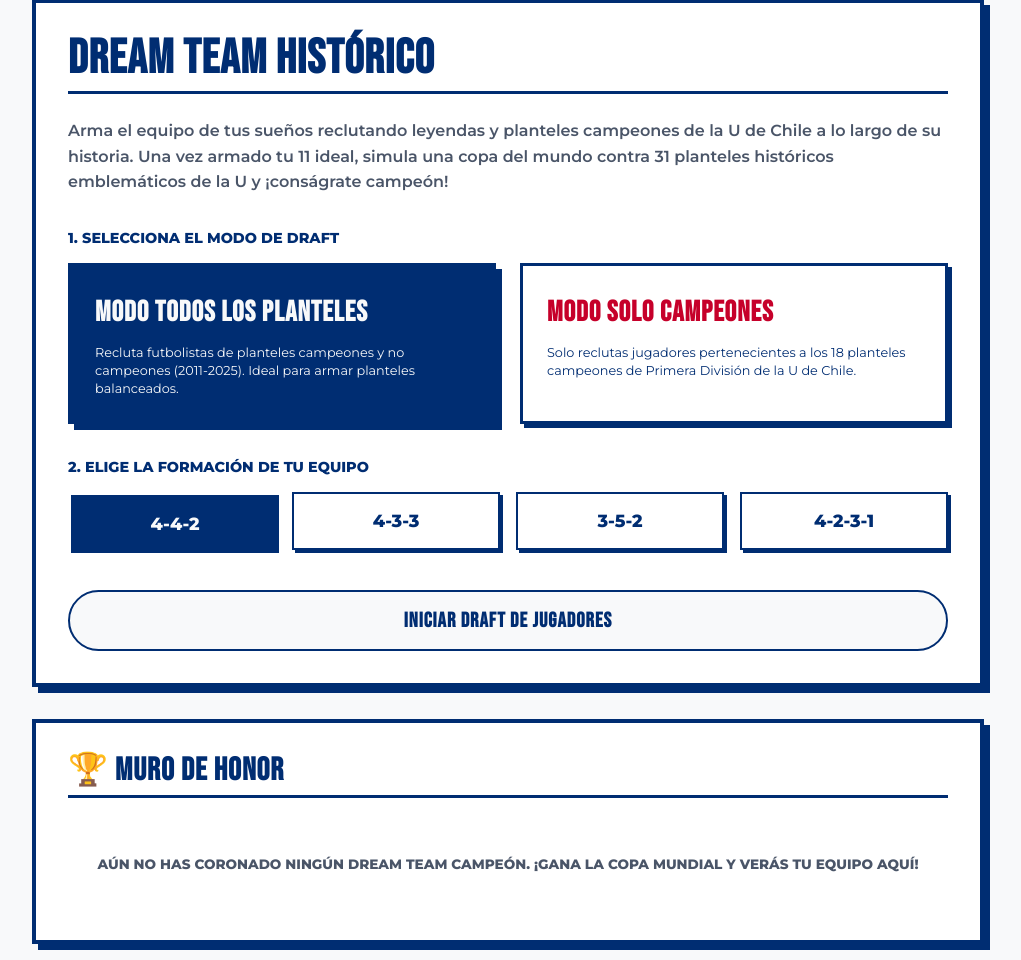
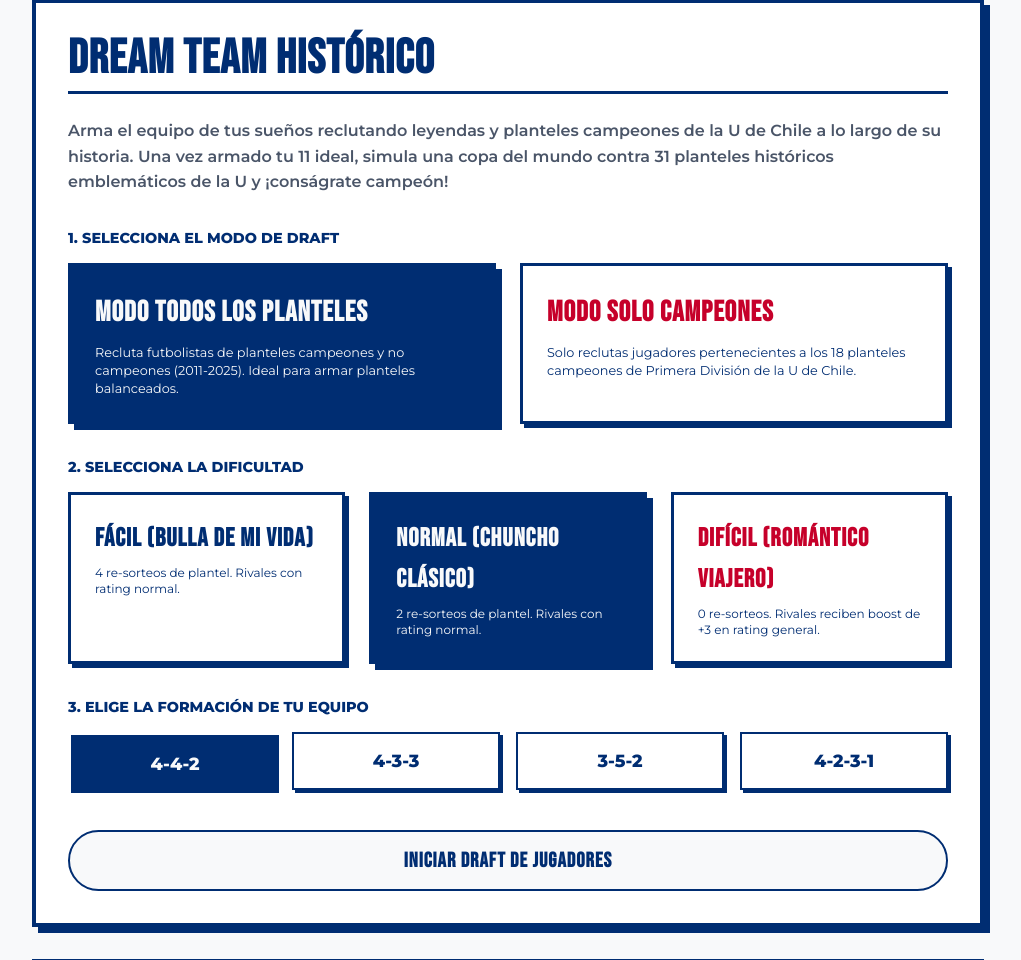
Before and after one commit to punxovi/udechile-hincha-stats, a FastAPI app: page /juego in a window 1280 px wide. Shown: the part 197-1157 px from the top of the page, without its empty margins (132-1153 px from the left). Run offline with FastAPI, Linux system fonts and the light colour scheme.

Commit message:
feat: añadir dificultades y bloqueo de duplicados en el draft
Detalles:
- Se agrego selector de Dificultad (Fácil, Normal, Difícil) en la pantalla inicial de juego.html.
- Se configuro el numero de re-sorteos y el boost de +3 a los ratings de los oponentes del mundial en modo difícil en juego.js.
- Se implemento el bloqueo estricto (indicador ELEGIDO) para impedir que se recluten jugadores repetidos.

```diff
--- a/interfaces/api/static/juego.js
+++ b/interfaces/api/static/juego.js
@@ -1,6 +1,7 @@
 // Juego de Alineaciones Históricas de la Universidad de Chile
 
 let selectedMode = 'normal';
+let selectedDifficulty = 'normal'; // 'easy', 'normal', 'hard'
 let selectedFormation = '4-4-2';
 let activeSlotIndex = null;
 let dreamTeam = Array(11).fill(null);
@@ -8,7 +9,7 @@ let draftProgress = 0;
 let teamRating = 0.0;
 
 // Variables de Ruleta y Draft
-let resortCount = 3;
+let resortCount = 2;
 let currentSorteadoPlantel = null;
 let selectedPlayerToPlace = null; // Jugador seleccionado de la lista esperando ser ubicado
 let rouletteInterval = null;
@@ -83,8 +84,15 @@ const FORMACIONES = {
 // Cambiar modo de juego (Normal / Solo Campeones)
 function selectMode(mode) {
     selectedMode = mode;
-    document.querySelectorAll('.mode-card').forEach(el => el.classList.remove('active'));
+    document.querySelectorAll('.mode-card[id^="mode-"]').forEach(el => el.classList.remove('active'));
     document.getElementById(`mode-${mode}`).classList.add('active');
+}
+
+// Cambiar dificultad del juego
+function selectDifficulty(diff) {
+    selectedDifficulty = diff;
+    document.querySelectorAll('.mode-card[id^="diff-"]').forEach(el => el.classList.remove('active'));
+    document.getElementById(`diff-${diff}`).classList.add('active');
 }
 
 // Elegir formación
@@ -99,7 +107,16 @@ function startDraft() {
     dreamTeam = Array(11).fill(null);
     draftProgress = 0;
     teamRating = 0.0;
-    resortCount = 3;
+
+    // Asignar re-sorteos según dificultad
+    if (selectedDifficulty === 'easy') {
+        resortCount = 4;
+    } else if (selectedDifficulty === 'normal') {
+        resortCount = 2;
+    } else {
+        resortCount = 0;
+    }
+
     selectedPlayerToPlace = null;
     isSpinning = false;
     currentSorteadoPlantel = null;
@@ -158,7 +175,6 @@ function renderFieldSlots() {
             const slotEl = document.createElement('div');
             slotEl.id = `circle-slot-${slot.id}`;
             slotEl.className = 'field-circle-slot';
-            // No tiene click directo a menos que se este ubicando un jugador de esa posicion
 
             // Si tiene jugador asignado
             const player = dreamTeam[slot.id];
@@ -330,18 +346,20 @@ function renderFullPlantelList(plantel) {
     sortedPlayers.forEach((player, idx) => {
         const category = player.pos; // 'ARQ', 'DEF', 'MED', 'DEL'
 
-        // Calcular si la posicion en el 11 ya esta completa
+        // 1. Calcular si la posicion en el 11 ya esta completa
         const totalSlotsOfCategory = FORMACIONES[selectedFormation].filter(s => s.pos === category).length;
         const filledSlotsOfCategory = dreamTeam.filter((p, sIdx) => p !== null && FORMACIONES[selectedFormation][sIdx].pos === category).length;
         const slotsFree = totalSlotsOfCategory - filledSlotsOfCategory;
+        const isFull = slotsFree <= 0;
 
-        const isFull = slotsFree <= 0;
+        // 2. Comprobar si el jugador ya está seleccionado (para evitar duplicados obligatoriamente)
+        const isAlreadyChosen = dreamTeam.some(p => p !== null && p.name.toLowerCase().trim() === player.name.toLowerCase().trim());
 
         const item = document.createElement('div');
         item.className = 'player-select-item';
 
-        if (isFull) {
-            // Deshabilitar visualmente
+        if (isAlreadyChosen) {
+            // Jugador duplicado: Bloquear
             item.style.opacity = '0.35';
             item.style.pointerEvents = 'none';
             item.innerHTML = `
@@ -350,7 +368,19 @@ function renderFullPlantelList(plantel) {
                     <span class="item-name" style="text-decoration: line-through;">${player.name}</span>
                     <span class="item-pos">${player.pos}</span>
                 </div>
-                <span class="item-rating" style="font-size:0.7rem; font-family:'Montserrat',sans-serif; font-weight:800; color:var(--accent-red);">LLENO</span>
+                <span class="item-rating" style="font-size:0.65rem; font-family:'Montserrat',sans-serif; font-weight:800; color:var(--text-secondary);">ELEGIDO</span>
+            `;
+        } else if (isFull) {
+            // Posición llena: Bloquear
+            item.style.opacity = '0.35';
+            item.style.pointerEvents = 'none';
+            item.innerHTML = `
+                <div class="item-left">
+                    <span class="item-number">#${idx + 1}</span>
+                    <span class="item-name" style="text-decoration: line-through;">${player.name}</span>
+                    <span class="item-pos">${player.pos}</span>
+                </div>
+                <span class="item-rating" style="font-size:0.65rem; font-family:'Montserrat',sans-serif; font-weight:800; color:var(--accent-red);">LLENO</span>
             `;
         } else {
             // Habilitar selección
@@ -394,7 +424,6 @@ function selectPlayerForPlacement(player, itemEl) {
     // Destacar en el campo de fútbol los slots vacíos correspondientes a su posición
     const category = player.pos;
     const slots = FORMACIONES[selectedFormation];
-    let highlightedCount = 0;
 
     slots.forEach(slot => {
         if (slot.pos === category && dreamTeam[slot.id] === null) {
@@ -402,7 +431,6 @@ function selectPlayerForPlacement(player, itemEl) {
             if (circle) {
                 circle.classList.add('highlight-slot');
                 circle.onclick = () => placePlayerInSlot(slot.id);
-                highlightedCount++;
             }
         }
     });
@@ -494,7 +522,12 @@ function generateTournament() {
     keys.forEach((key, idx) => {
         const p = allPlanteles[key];
         const sum = p.players.reduce((acc, pl) => acc + pl.rating, 0);
-        const avg = sum / p.players.length;
+        let avg = sum / p.players.length;
+
+        // DIFICULTAD DIFÍCIL: Añadir +3 de rating a todos los rivales
+        if (selectedDifficulty === 'hard') {
+            avg += 3.0;
+        }
 
         tournamentTeams.push({
             id: idx + 1,
@@ -510,7 +543,7 @@ function generateTournament() {
         tournamentTeams.push({
             id: tournamentTeams.length,
             name: `U. DE CHILE CLÁSICA ${tournamentTeams.length}`,
-            rating: 77.0,
+            rating: selectedDifficulty === 'hard' ? 80.0 : 77.0,
             is_user: false,
             players: [],
             pts: 0, pj: 0, gf: 0, gc: 0
--- a/interfaces/api/templates/juego.html
+++ b/interfaces/api/templates/juego.html
@@ -644,10 +644,37 @@
                 </div>
             </div>
 
+            <!-- Selector de Dificultad -->
+            <div style="margin-bottom: 2rem;">
+                <label style="font-family: 'Montserrat', sans-serif; font-weight: 800; text-transform: uppercase; color: var(--text-primary); font-size: 0.9rem; display: block; margin-bottom: 0.8rem;">
+                    2. SELECCIONA LA DIFICULTAD
+                </label>
+                <div class="mode-selector">
+                    <div class="mode-card" id="diff-easy" onclick="selectDifficulty('easy')">
+                        <h3 style="font-family: 'Bebas Neue', sans-serif; font-size: 1.6rem; margin-bottom: 0.3rem; text-transform: uppercase;">Fácil (Bulla de Mi Vida)</h3>
+                        <p style="font-size: 0.75rem; line-height: 1.3; font-family: 'Montserrat', sans-serif;">
+                            4 re-sorteos de plantel. Rivales con rating normal.
+                        </p>
+                    </div>
+                    <div class="mode-card active" id="diff-normal" onclick="selectDifficulty('normal')">
+                        <h3 style="font-family: 'Bebas Neue', sans-serif; font-size: 1.6rem; margin-bottom: 0.3rem; text-transform: uppercase;">Normal (Chuncho Clásico)</h3>
+                        <p style="font-size: 0.75rem; line-height: 1.3; font-family: 'Montserrat', sans-serif;">
+                            2 re-sorteos de plantel. Rivales con rating normal.
+                        </p>
+                    </div>
+                    <div class="mode-card" id="diff-hard" onclick="selectDifficulty('hard')">
+                        <h3 style="font-family: 'Bebas Neue', sans-serif; font-size: 1.6rem; margin-bottom: 0.3rem; text-transform: uppercase; color: var(--accent-red);">Difícil (Romántico Viajero)</h3>
+                        <p style="font-size: 0.75rem; line-height: 1.3; font-family: 'Montserrat', sans-serif;">
+                            0 re-sorteos. Rivales reciben boost de +3 en rating general.
+                        </p>
+                    </div>
+                </div>
+            </div>
+
             <!-- Selector de Formación -->
             <div style="margin-bottom: 2.5rem;">
                 <label style="font-family: 'Montserrat', sans-serif; font-weight: 800; text-transform: uppercase; color: var(--text-primary); font-size: 0.9rem; display: block; margin-bottom: 0.8rem;">
-                    2. ELIGE LA FORMACIÓN DE TU EQUIPO
+                    3. ELIGE LA FORMACIÓN DE TU EQUIPO
                 </label>
                 <div class="formation-grid">
                     <div class="formation-btn active" onclick="selectFormation('4-4-2', this)">4-4-2</div>
```
